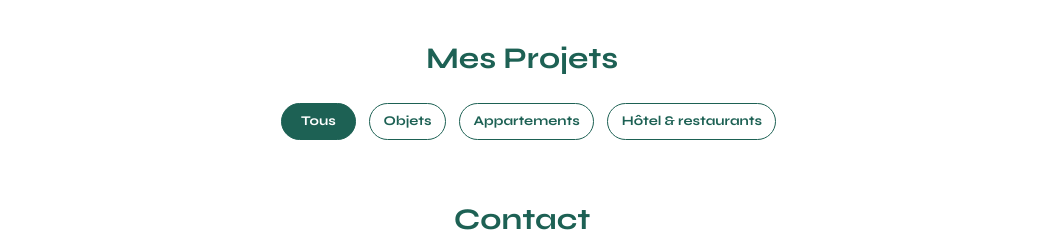
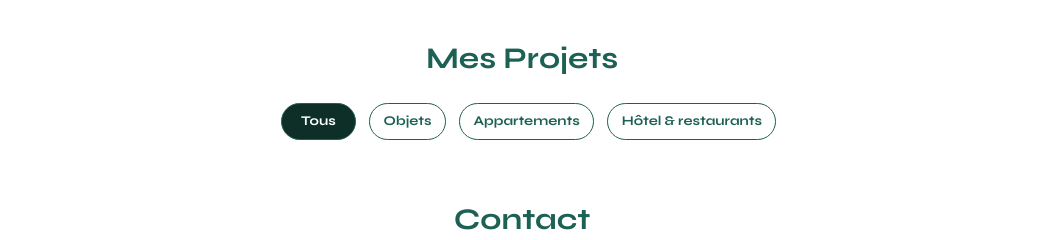
Before and after one commit to PesoPueblo/Projet-3-Site-Dynamique-Architecte, a plain HTML site: page FrontEnd/index.html in a window 1280 px wide. In both pictures the pointer is over the button "Tous". Shown: the part 560-800 px from the top of the page, without its empty margins (118-1159 px from the left). Drawn offline with nearby package versions, Linux system fonts and the light colour scheme; no server answers.

Commit message:
correction erreur

```diff
--- a/FrontEnd/assets/style.css
+++ b/FrontEnd/assets/style.css
@@ -240,7 +240,7 @@ footer {
 	margin-bottom: 1em;
 }
 
-.buttonfilter:hover, input[type="submit"]:hover ,#ajout:hover,{
+.buttonfilter:hover, input[type="submit"]:hover , #ajout:hover {
 	background-color: #0E2F28;
 	color: white;
 
```
